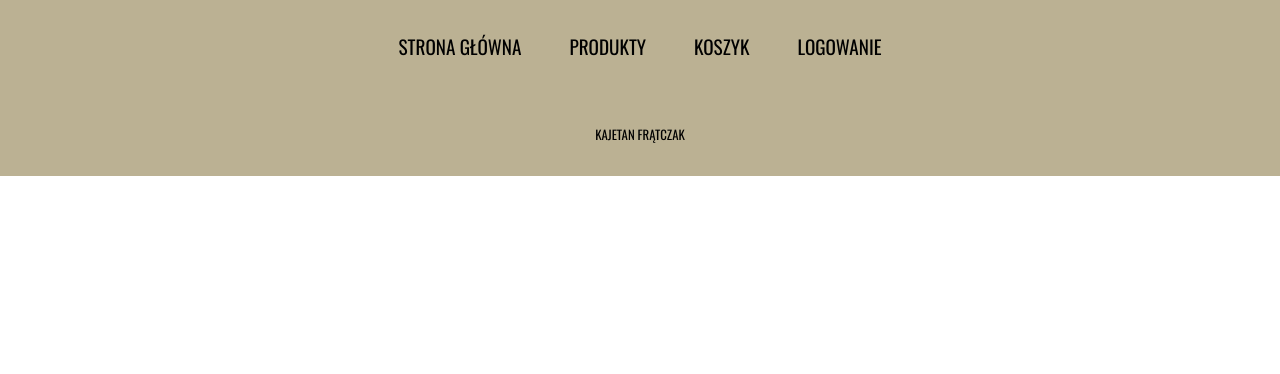
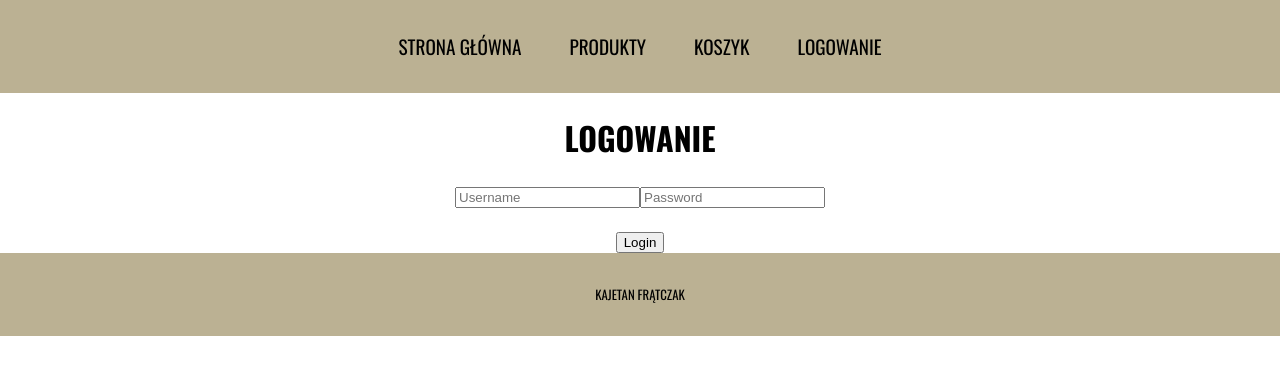
Before and after one commit to KajetanFratczak/SklepInternetowy, a React (Vite) app in the folder sklep_internetowy/: page /login in a window 1280 px wide. Shown: the top 374 px of the page. Built offline with nearby package versions, Linux system fonts and the light colour scheme.

Commit message:
Logowanie dodane (wstępna wersja)

```diff
--- a/sklep_internetowy/src/components/Login.jsx
+++ b/sklep_internetowy/src/components/Login.jsx
@@ -1,9 +1,41 @@
-import React from 'react';
+import React, { useState } from 'react';
+import { useNavigate } from 'react-router-dom';
 
 const Login = () => {
+
+    const mockUsers = [
+        { username: "user1", password: "password1" },
+        { username: "user2", password: "password2" },
+        { username: "admin", password: "admin123" },
+      ];
+
+    const [username, setUsername] = useState("");
+    const [password, setPassword] = useState("");
+    const [error, setError] = useState("");
+    const navigate = useNavigate();
+
+    const handleLogin = () => {
+        const user = mockUsers.find((u) => u.username === username && u.password === password);
+
+        if (user)
+        {
+            localStorage.setItem("loggedUser", JSON.stringify(user));
+            setError("");
+            navigate("/");
+        }
+        else
+        {
+            setError("Invalid username or password");
+        }
+    };
+
     return (
-        <div>
-
+        <div className='login-page'>
+            <h1>Logowanie</h1>
+            <input type='text' placeholder='Username' value={username} onChange={(e) => setUsername(e.target.value)}></input>
+            <input type='password' placeholder='Password' value={password} onChange={(e) => setPassword(e.target.value)}></input>
+            <h2>{error}</h2>
+            <button onClick={handleLogin}>Login</button>
         </div>
     );
 };
```
